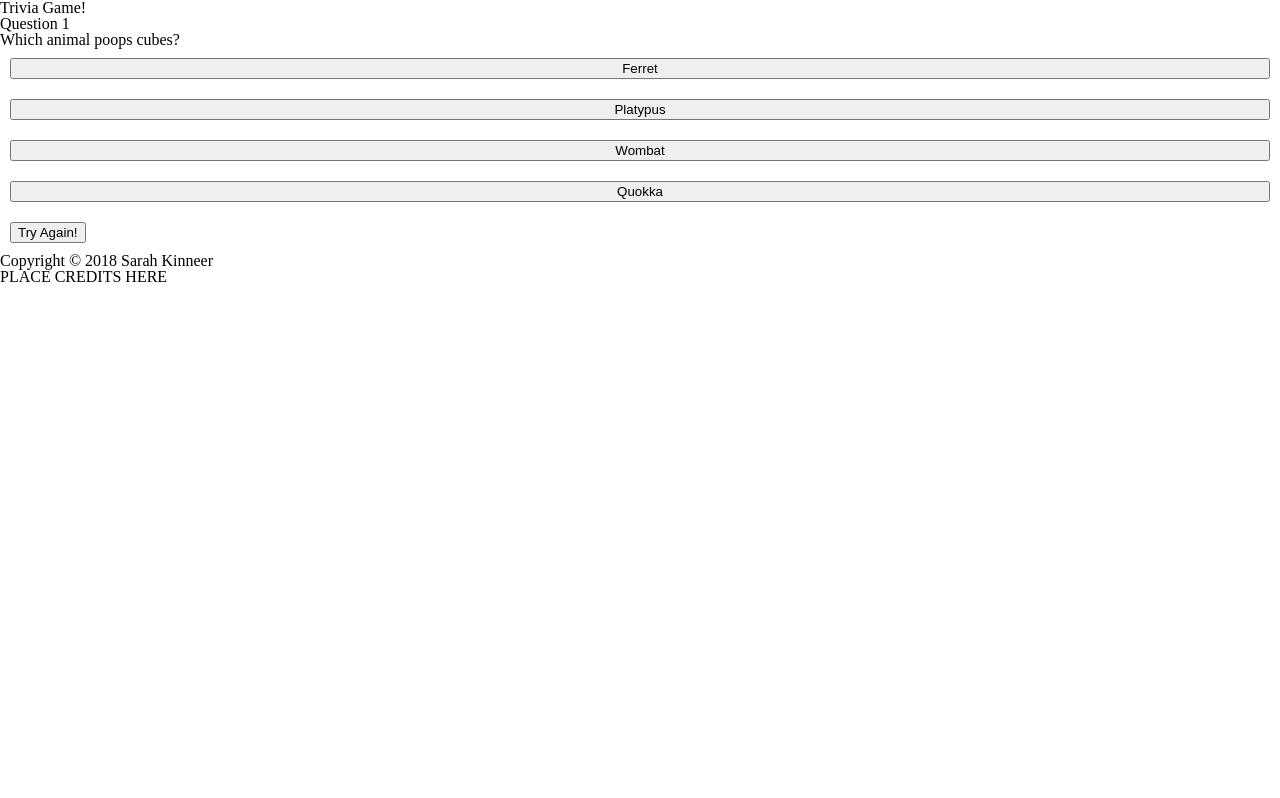
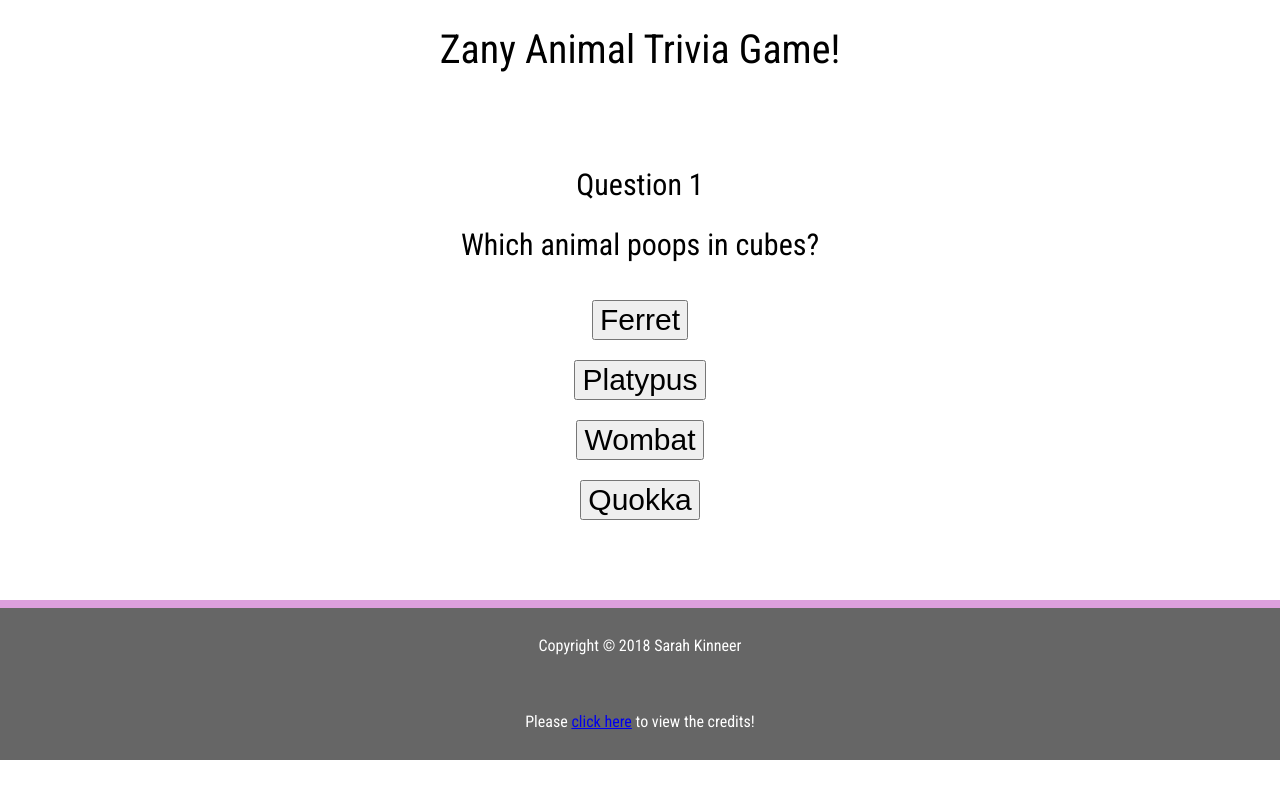
Before and after one commit to kinneers/TriviaGame, a plain HTML site: page index.html in a window 1280 px wide. Drawn offline with nearby package versions, Linux system fonts and the light colour scheme.

Commit message:
Game logic is now fully functional, css styling has begun- more trivia questions need to be added, images need to be found

```diff
--- a/assets/css/style.css
+++ b/assets/css/style.css
@@ -1,8 +1,41 @@
+@import url('https://fonts.googleapis.com/css?family=Roboto+Condensed');
+
+body {
+    font-family: 'Roboto Condensed', sans-serif;
+    display: flex;
+    flex-direction: column;
+    height: 100%;
+}
+
+h1 {
+    margin: auto;
+    padding: 30px;
+    font-size: 40px;
+}
+
 #mainContent {
     display: flex;
     flex-direction: column;
+    min-height: 500px;
+    justify-content: center;
+    align-items: center;
+    font-size:30px;
+}
+
+p {
+    padding: 30px;
 }
 
 button {
     margin: 10px;
+    font-size: 30px;
 }
+
+footer {
+    border-top: 8px solid plum;
+    background-color: #666666;
+    flex-shrink: 0;
+    text-align: center;
+    height: auto;
+    color: #fff;
+}
--- a/assets/javascript/app.js
+++ b/assets/javascript/app.js
@@ -12,11 +12,11 @@ var questionCount = 0;
 var gameInterval;
 var questions = [
     {
-    question: "Which animal poops cubes?",
+    question: "Which animal poops in cubes?",
     number: "1",
     correctAnswer: "Wombat",
     distractors: ["Ferret", "Platypus", "Wombat", "Quokka"],  //Be sure to make these display in random order
-    image: ""
+    image: "assets/images/Free-wombat-picture3.jpg"
     },
     {
     question: "This is the second question",
@@ -29,6 +29,7 @@ var questions = [
 
 $(document).ready(function() {
     function playGame() {
+        $('#restart').hide();
         //Writes the question and answer choice buttons to the page
         function populateQuestion() {
             $('#mainContent').text("Question " + questions[questionCount].number);
@@ -57,8 +58,8 @@ $(document).ready(function() {
                     //Show picture
                     $('#mainContent')
                         .append(
-                            `<div class="answerDiv">The correct answer is ${answer}</div>`
-                            //Add image here ``
+                            `<div class="answerDiv">The correct answer is ${answer}</div>
+                            <img src=${questions[questionCount].image} alt="Photo of a wombat">`
                     )
                     if (questionCount + 1 === questions.length) {
                         setTimeout(function(){
@@ -68,12 +69,12 @@ $(document).ready(function() {
                                         <p>Your Score: </p>
                                         <p>Correct Answers: ${correct}</p>
                                         <p>Incorrect Answers: ${incorrect}</p>`);
-                            }, 2000)
+                            $('#restart').show();
+                            }, 3000)
                         clearInterval(gameInterval);
-
                     } else {
                         questionCount++;
-                        setTimeout(populateQuestion, 2000);
+                        setTimeout(populateQuestion, 3000);
                     }
             }
 
@@ -82,12 +83,11 @@ $(document).ready(function() {
                 incorrect ++;
                 checkAnswer(questions[questionCount].correctAnswer);
             }
-
-            gameInterval = setInterval(showCorrect, 20000); //Sets a 20 second pause before the correct answer is shown
+            //Sets a 20 second pause before the correct answer is shown when no answer is chosen
+            gameInterval = setInterval(showCorrect, 20000);
         }
-
         //Change from directions screen to question 1- set to 2 seconds just while working out logic
-        setTimeout(populateQuestion, 2000);
+        setTimeout(populateQuestion, 3000);
     }
 
     playGame();
@@ -96,7 +96,7 @@ $(document).ready(function() {
         correct = 0;
         incorrect = 0;
         questionCount = 0;
-        $('#mainContent').empty();
+        $('#mainContent').text("Prepare yourself to try again.  Remember: you only have 20 seconds to answer each question!");
         playGame();
     })
 })
--- /dev/null
+++ b/credits.html
@@ -0,0 +1,20 @@
+<!DOCTYPE html>
+<html lang="en">
+<head>
+    <meta charset="UTF-8">
+    <meta name="viewport" content="width=device-width, initial-scale=1.0">
+    <meta http-equiv="X-UA-Compatible" content="ie=edge">
+    <link type="text/css" rel="stylesheet" href="assets/css/reset.css">
+    <link type="text/css" rel="stylesheet" href="assets/css/style.css">
+    <title>Credits</title>
+</head>
+<body>
+    <h1>Credits</h1>
+    <h1>Wombat Image by Gerry Pearce from <a href="http://www.australian-wildlife.com/Wombat-information.php">Australian-Wildlife.com</a></h1>
+
+    <footer>
+        <p>Return to <a href="index.html">Trivia Game</a></p>
+    </footer>
+
+</body>
+</html>
--- a/index.html
+++ b/index.html
@@ -10,7 +10,7 @@
 </head>
 <body>
 
-    <h1>Trivia Game!</h1>
+    <h1>Zany Animal Trivia Game!</h1>
 
     <div id="mainContent">Welcome to the zany animal trivia game!  You will have 20 seconds to answer each question.  Good luck!</div>
 
@@ -19,7 +19,7 @@
     <div id="footer">
         <footer>
             <p>Copyright &copy; 2018 Sarah Kinneer</p>
-            <p>PLACE CREDITS HERE</p>
+            <p>Please <a href='credits.html'>click here</a> to view the credits!</p>
         </footer>
     </div>
 
```
Also changed, not shown: assets/images/Free-wombat-picture3.jpg (added).
